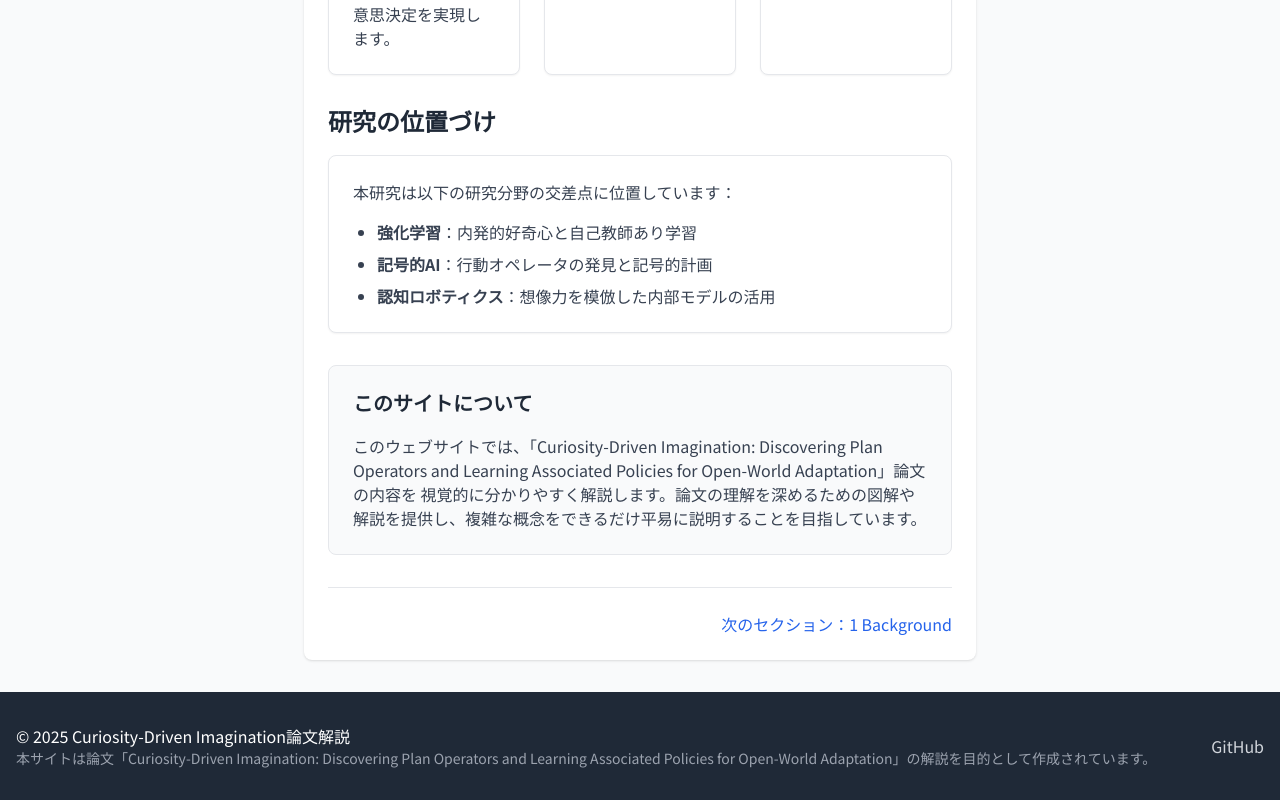
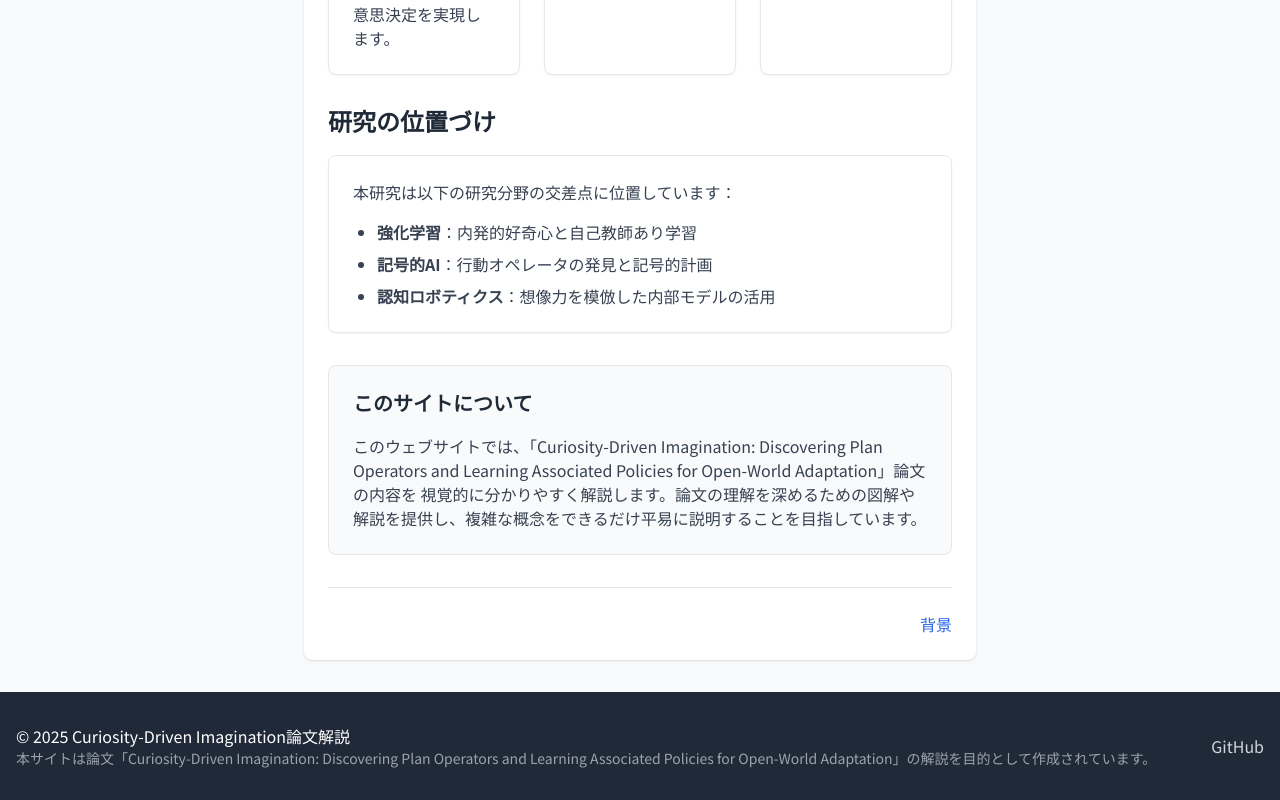
Before and after one commit to KyosukeIchikawa/ai_agent_articles, a Next.js app: page / in a window 1280 px wide. Shown: the part 1149-1949 px from the top of the page. Built offline with nearby package versions, Linux system fonts and the light colour scheme.

Commit message:
トップページの次のセクションリンクを修正（Background → 背景）

```diff
--- a/src/pages/index.js
+++ b/src/pages/index.js
@@ -86,7 +86,7 @@ export default function Home() {
           </div>
           <div>
             <Link href="/background/" className="text-blue-600 hover:underline">
-              次のセクション：1 Background
+              背景
             </Link>
           </div>
         </div>
```
